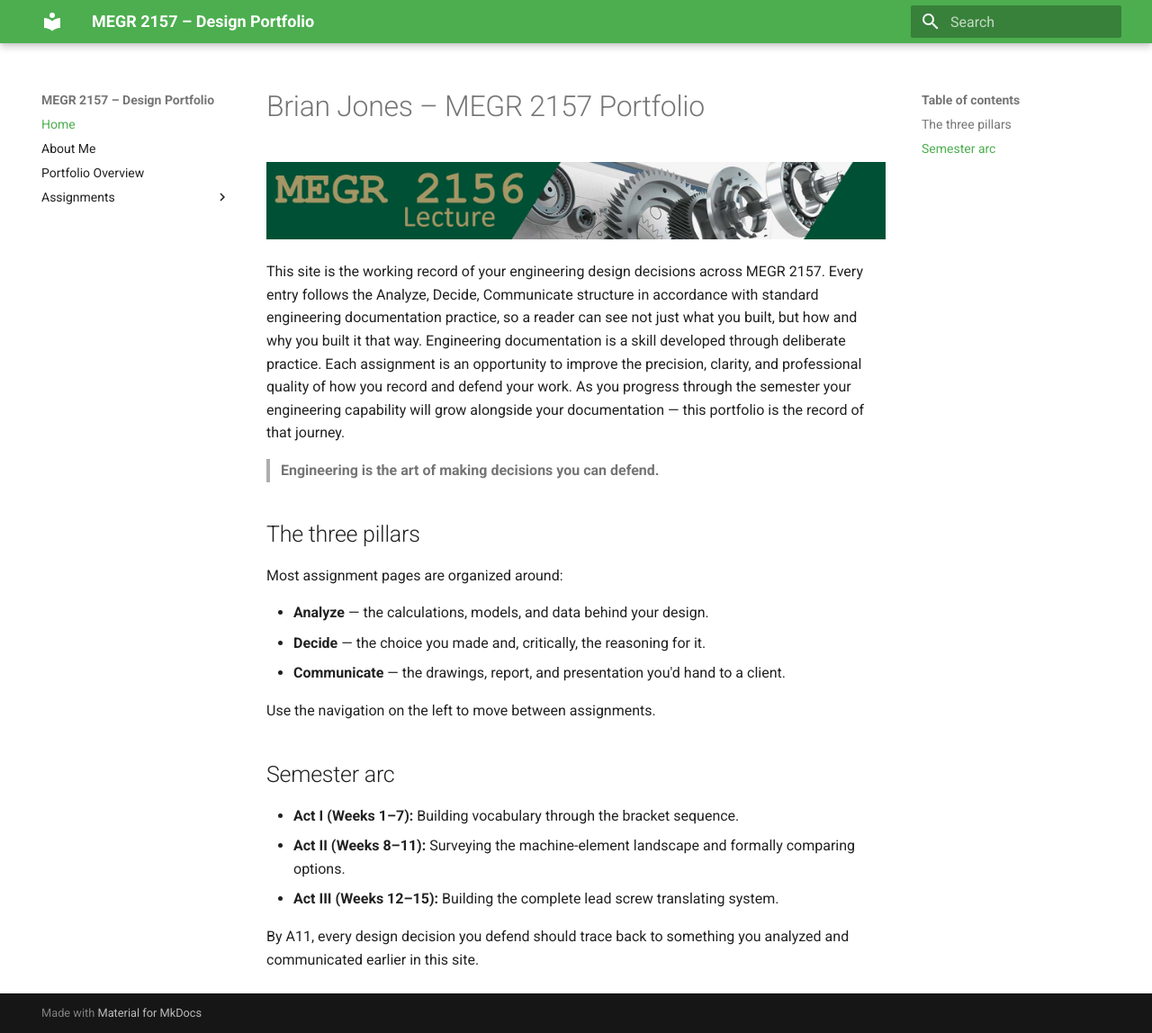
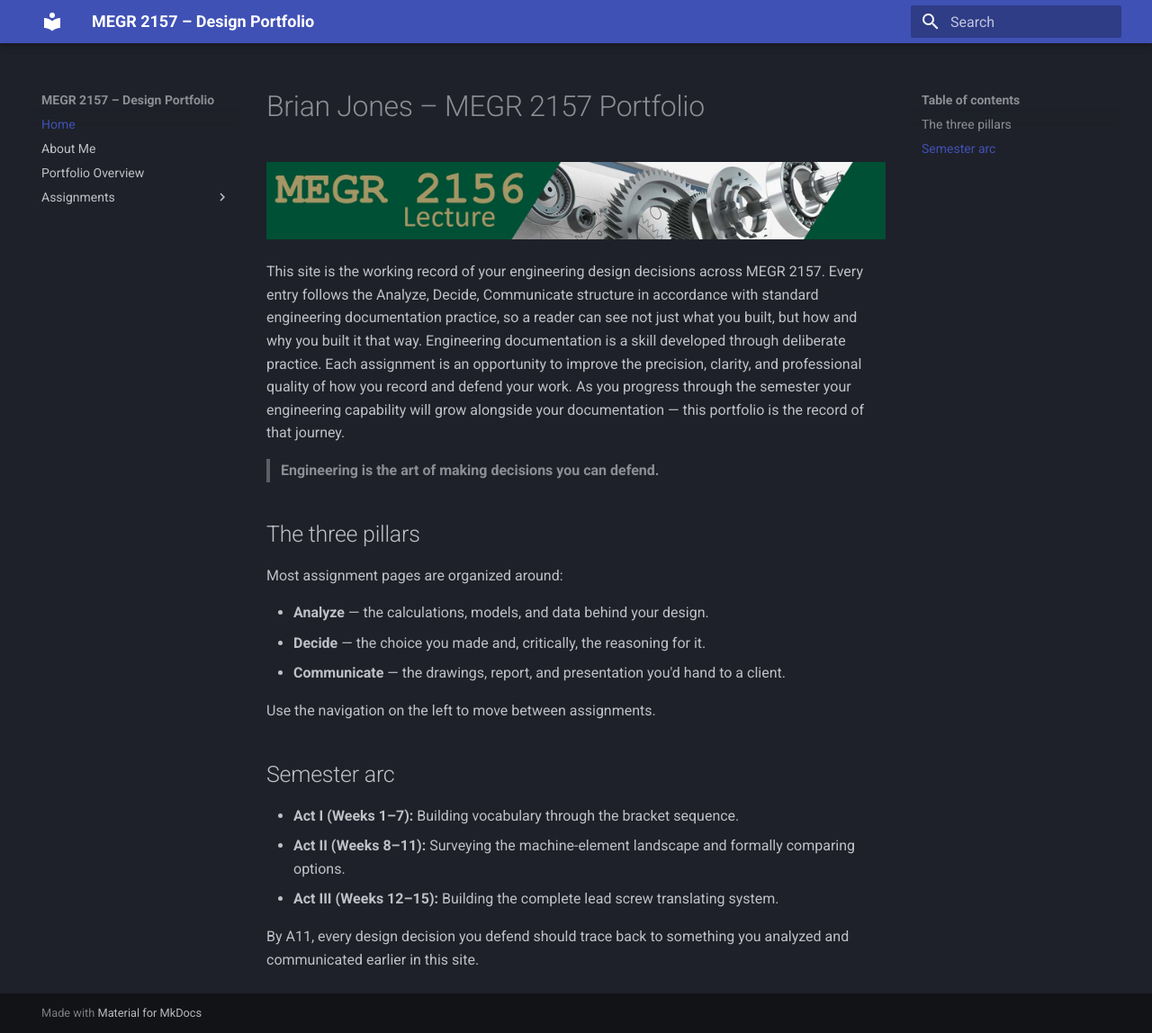
Before and after one commit to Brian-Jones-007/design-projects-portfolio, an MkDocs documentation site: the page built from docs/index.md, in a window 1280 px wide and 1148 px high. Shown: the whole window at 90% size. Built offline with MkDocs 1.6.1 and Material for MkDocs 9.7.7, drawn with Linux system fonts in a browser that asks for light colours.

Commit message:
Update MkDocs theme colors and palette scheme

```diff
--- a/mkdocs.yml
+++ b/mkdocs.yml
@@ -4,7 +4,9 @@ site_description: Design portfolio documentation, built with the Analyze / Decid
 theme:
   name: material
   palette:
-    primary: green
+    - scheme: slate
+      primary: slate
+      accent: teal
   features:
     - navigation.instant
     - navigation.tracking
```
